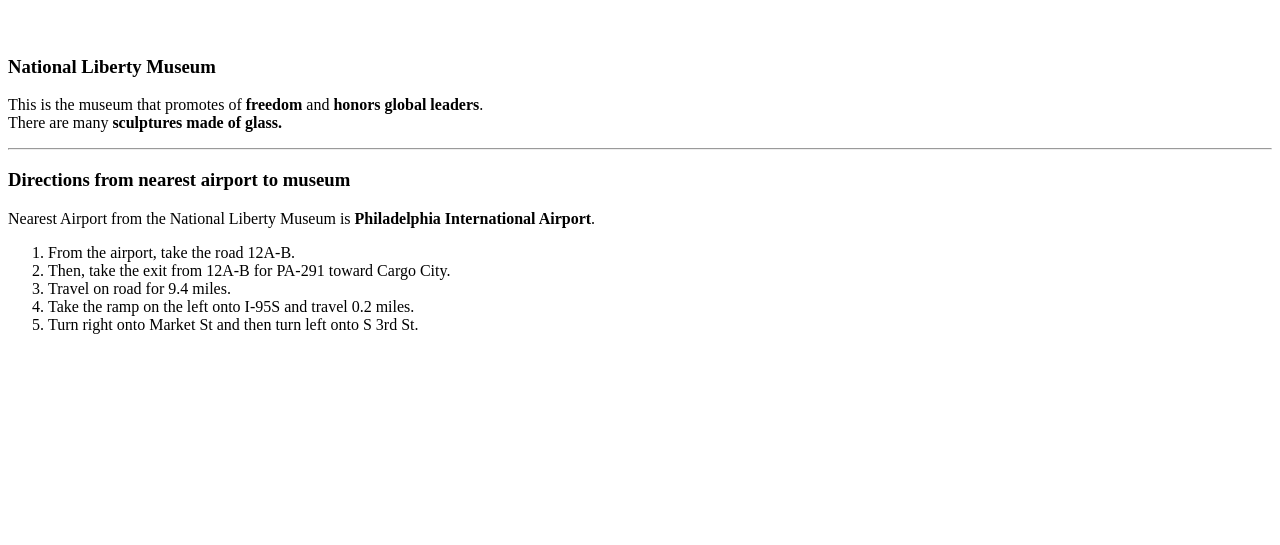
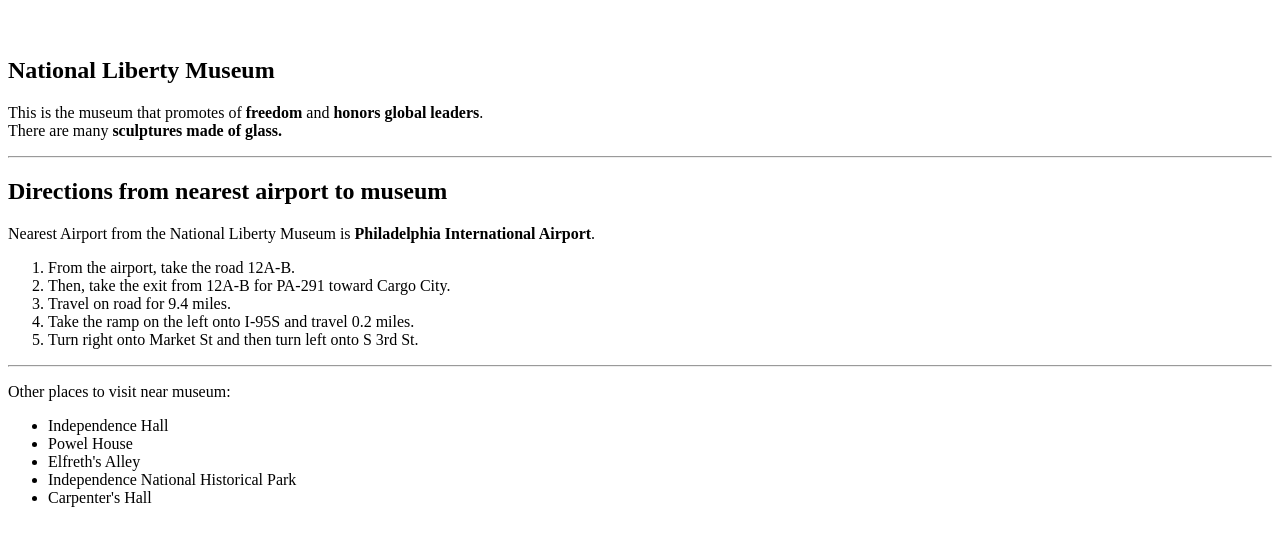
Before and after one commit to 44-563-Web-Apps-F22/44563-webapps-assignment-3-JyothsnaCh0831, a plain HTML site: page index.html in a window 1280 px wide. Shown: the part 61-606 px from the top of the page. Drawn offline with Linux system fonts and the light colour scheme.

Commit message:
Added places that are suggested to others

```diff
--- a/index.html
+++ b/index.html
@@ -10,7 +10,7 @@
         <h1>Jyothsna Chaparala</h1>
         <br>
         <!-- Part 4 -->
-        <h3>National Liberty Museum</h3>
+        <h2>National Liberty Museum</h2>
         <p>
             This is the museum that promotes of <strong>freedom</strong> and
             <strong>honors global leaders</strong>.<br>There are many <strong>sculptures
@@ -19,7 +19,7 @@
 
         <!-- Part 5 -->
         <hr>
-        <h3>Directions from nearest airport to museum</h3>
+        <h2>Directions from nearest airport to museum</h2>
         <p>Nearest Airport from the National Liberty Museum is
             <strong>Philadelphia International Airport</strong>.
         </p>
@@ -30,5 +30,16 @@
             <li>Take the ramp on the left onto I-95S and travel 0.2 miles.</li>
             <li>Turn right onto Market St and then turn left onto S 3rd St.</li>
         </ol>
+
+        <!-- Part 6 -->
+        <hr>
+        <p>Other places to visit near museum: </p>
+        <ul>
+            <li>Independence Hall</li>
+            <li>Powel House</li>
+            <li>Elfreth's Alley</li>
+            <li>Independence National Historical Park</li>
+            <li>Carpenter's Hall</li>
+        </ul>
     </body>
 </html>
```
